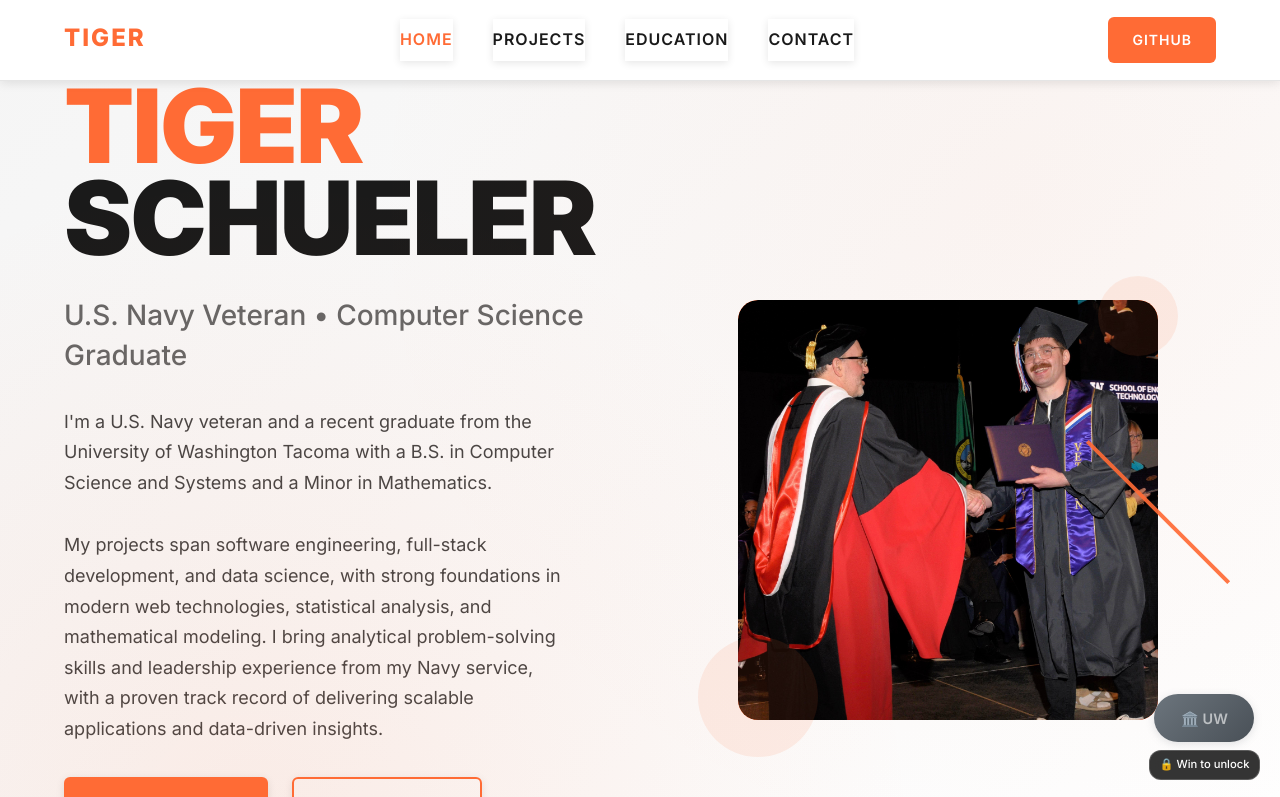
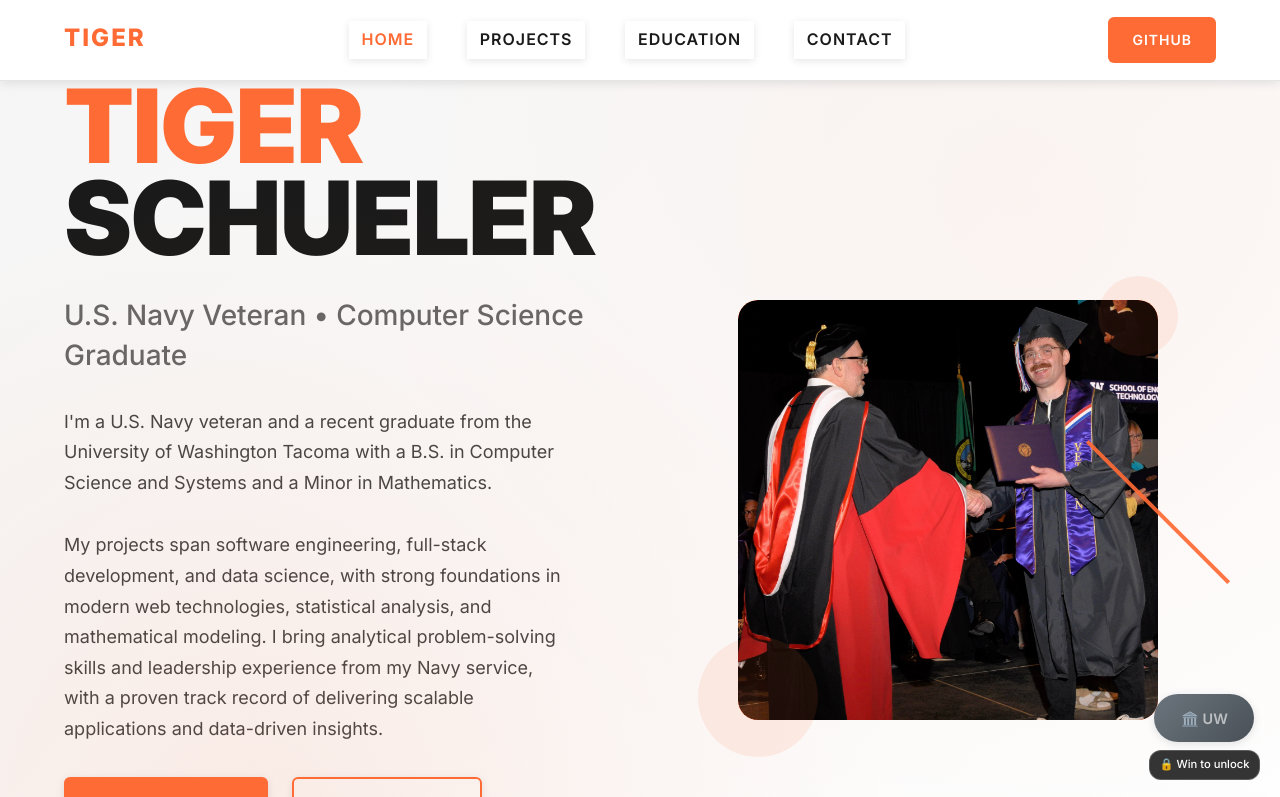
Before and after one commit to BigCatSoftware/BigCatSoftware.github.io, a React (Vite) app: page / in a window 1280 px wide. Shown: the top 797 px of the page. Built offline with nearby package versions, Linux system fonts and the light colour scheme.

Commit message:
Update Navigation.css

```diff
--- a/src/components/Navigation.css
+++ b/src/components/Navigation.css
@@ -47,7 +47,7 @@
   text-transform: uppercase;
   letter-spacing: 1px;
   cursor: pointer;
-  padding: 8px 0;
+  padding: 0.4rem 0.8rem;
   position: relative;
   transition: color 0.3s ease;
 }
```
